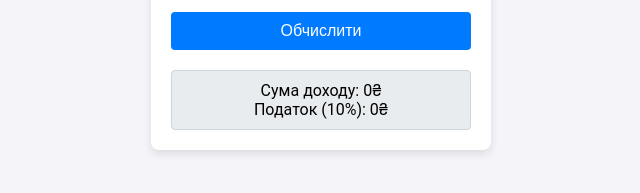
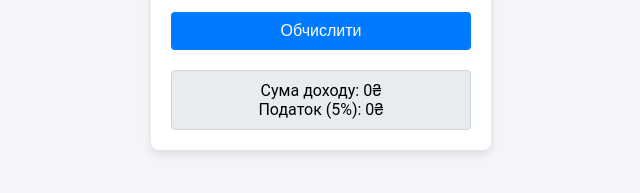
Before and after one commit to UKRAINE-GTA-02/GOV, a plain HTML site: page index.html in a window 1280 px wide. Both pictures are taken after a click on the button "Обчислити". Shown: the part 577-770 px from the top of the page, 319-959 px from the left. Drawn offline with Linux system fonts and the light colour scheme.

Commit message:
Update index.html

```diff
--- a/index.html
+++ b/index.html
@@ -102,12 +102,12 @@
             total += value;
         }
 
-        const tax = total * 0.1;
+        const tax = total * 0.05;
 
         // Display result
         const resultDiv = document.getElementById('result');
         resultDiv.style.display = 'block';
-        resultDiv.innerText = `Сума доходу: ${total.toFixed(0)}₴\nПодаток (10%): ${tax.toFixed(0)}₴`;
+        resultDiv.innerText = `Сума доходу: ${total.toFixed(0)}₴\nПодаток (5%): ${tax.toFixed(0)}₴`;
         // by O.Halytskyi
     }
 </script>
```
